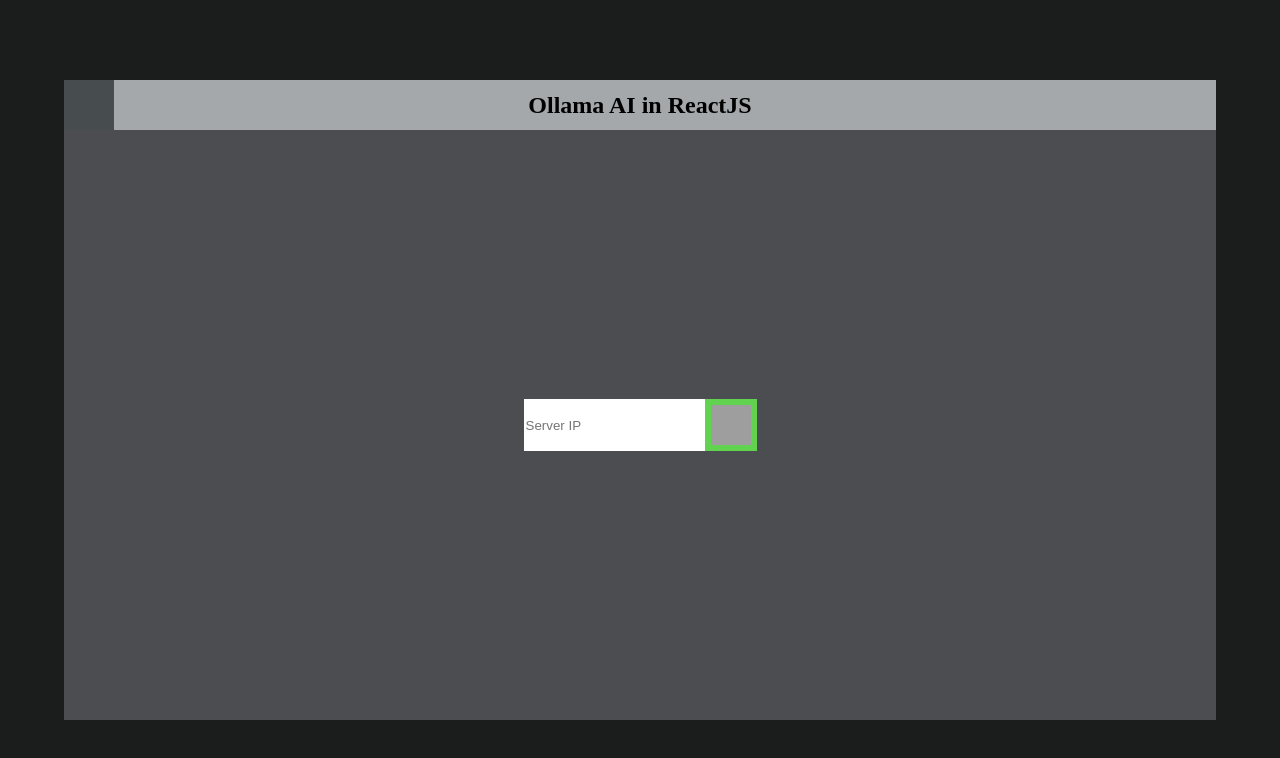
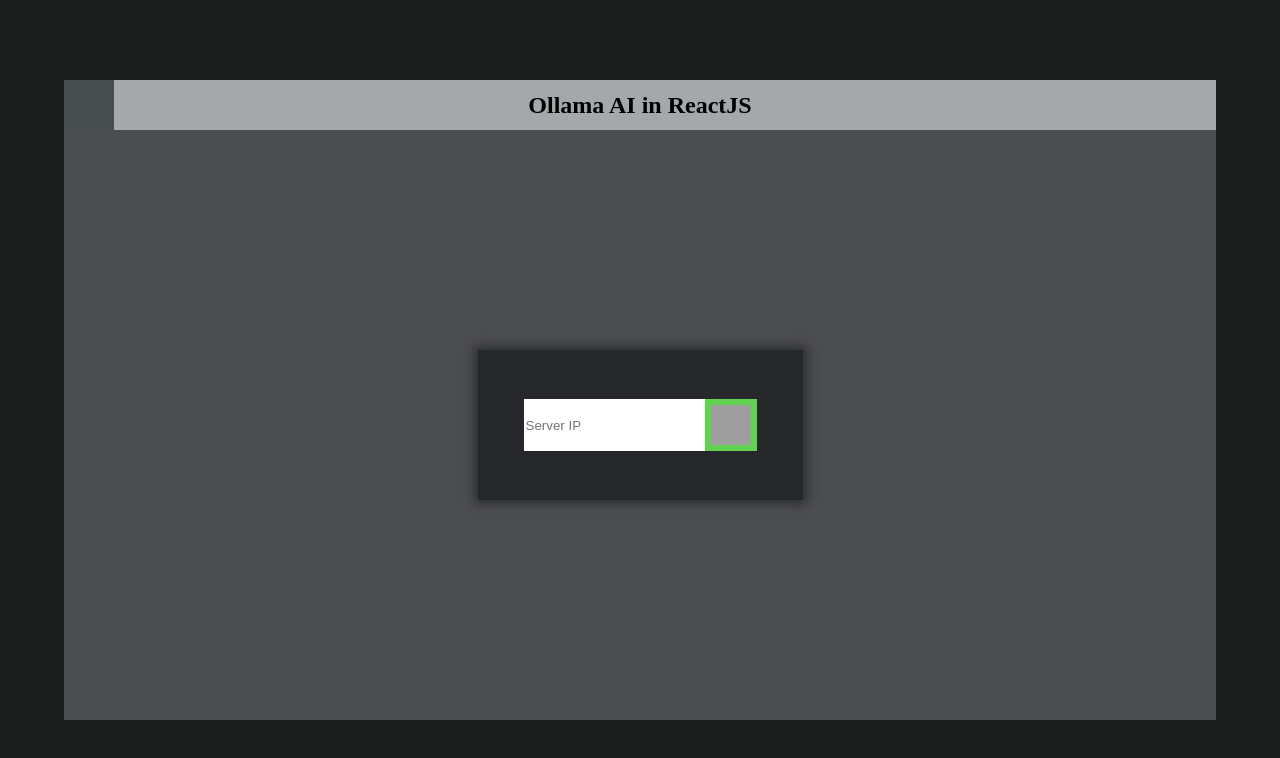
Before and after one commit to WinterSpark1/AIWebsite, a React (Vite) app: page / in a window 1280 px wide. Both pictures are taken after a click on the element 89 px from the left and 105 px from the top of the page. Shown: the top 758 px of the page. Built offline with nearby package versions, Linux system fonts and the light colour scheme; grey boxes are pictures that could not be loaded.

Commit message:
Added div around server ip input for styling. Fixed css

```diff
--- a/src/Object/Chatbot/AiSettings.jsx
+++ b/src/Object/Chatbot/AiSettings.jsx
@@ -4,8 +4,10 @@
     return (
         <div className="AiSettings">
 
-            <input placeholder="Server IP"></input>
-            <div className="ipSubmitButton"><img src={tickimg} alt=""/></div>
+            <div className="inputContainer">
+                <input placeholder="Server IP"></input>
+                <div className="ipSubmitButton"><img src={tickimg} alt=""/></div>
+            </div>
         </div>
     )
 }
--- a/src/Object/Chatbot/Chatbot.css
+++ b/src/Object/Chatbot/Chatbot.css
@@ -17,6 +17,15 @@
     align-items: center;
     background: #4c4d50;
     height: 100%; width: 100%;
+}
+.Chatbot .AiSettings .inputContainer {
+    display: flex;
+    flex-direction: row;
+    justify-content: center;
+    align-items: center;
+    background: #26272b;
+    width: 325px; height: 150px;
+    box-shadow: #2c2f32 0 0 10px 4px;
 }
 .Chatbot .AiSettings .ipSubmitButton {
     display: flex;
```
